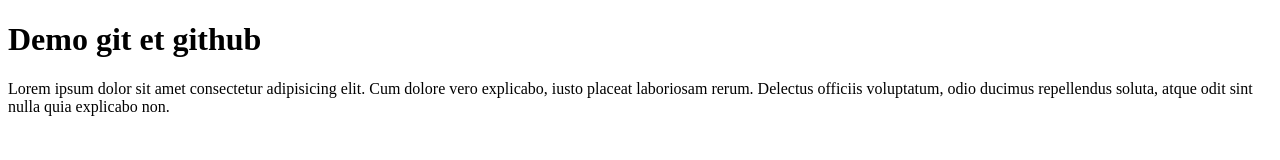
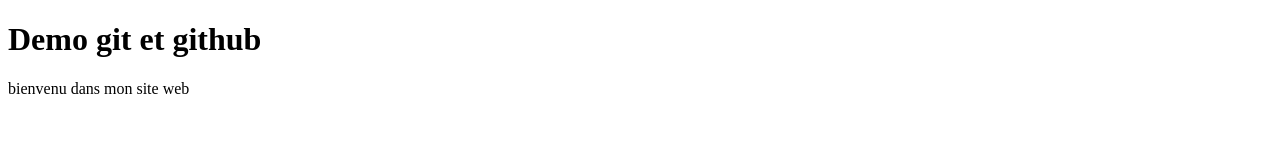
Before and after one commit to Ass2023/demo-git, a plain HTML site: page index.html in a window 1280 px wide. Drawn offline with Linux system fonts and the light colour scheme.

Commit message:
modification

```diff
--- a/index.html
+++ b/index.html
@@ -8,10 +8,8 @@
 </head>
 <body>
     <h1>Demo git et github</h1>
-    <p>Lorem ipsum dolor sit amet consectetur adipisicing elit.
-         Cum dolore vero explicabo, iusto placeat laboriosam rerum.
-          Delectus officiis voluptatum,
-         odio ducimus repellendus soluta, atque odit sint nulla quia explicabo non.
+    <p>
+        bienvenu dans mon site web
         </p>
 </body>
 </html>
```
